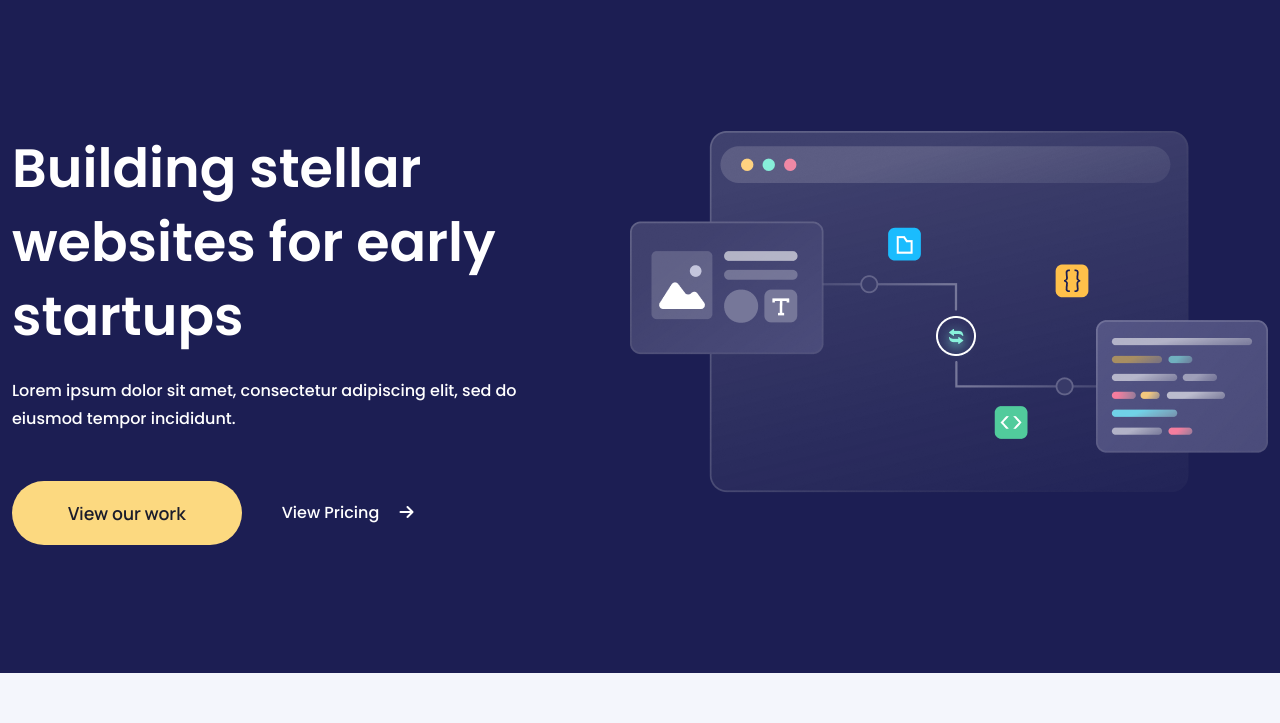
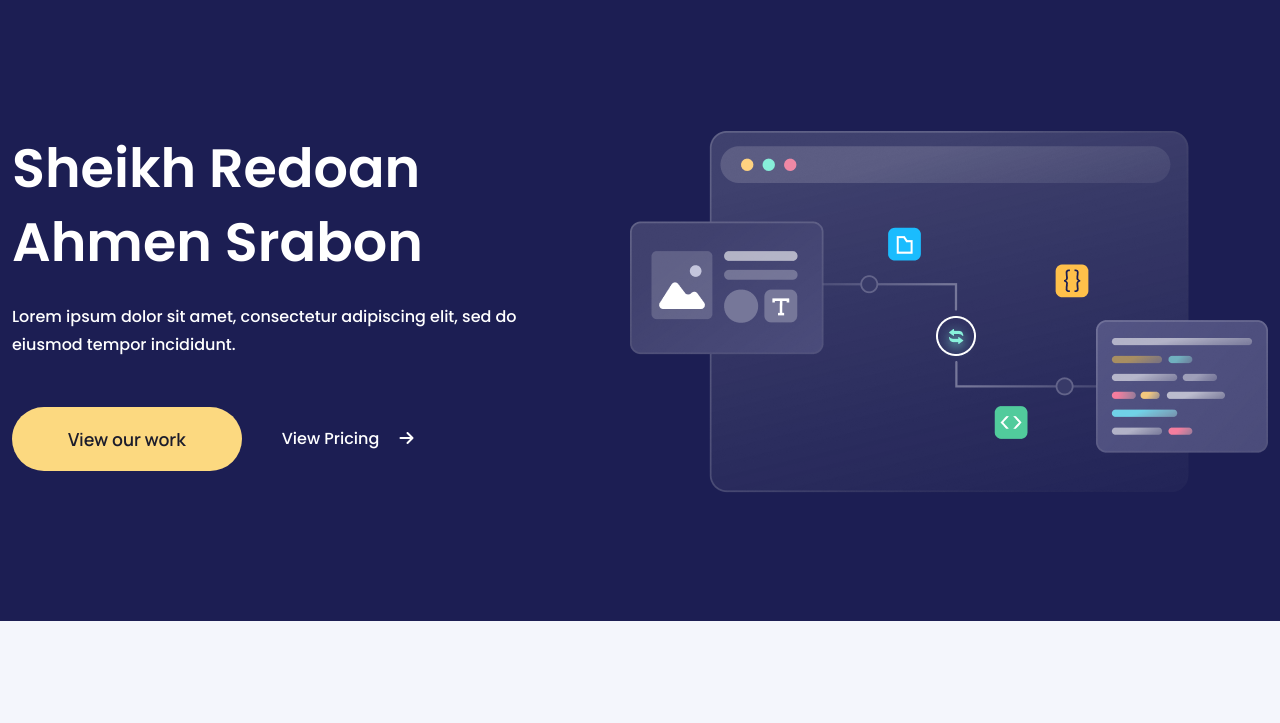
Before and after one commit to Sheikh-Redoan/Webflow-Agency-Design, a plain HTML site: page index.html in a window 1280 px wide. Shown: the part 77-800 px from the top of the page. Drawn offline with Linux system fonts and the light colour scheme.

Commit message:
Banner Heading change

```diff
--- a/index.html
+++ b/index.html
@@ -66,7 +66,7 @@
       <div class="container">
         <div class="row">
           <div class="col-lg-5">
-            <h1>Building stellar websites for early startups</h1>
+            <h1>Sheikh Redoan Ahmen Srabon</h1>
             <p>Lorem ipsum dolor sit amet, consectetur adipiscing elit, sed do eiusmod tempor incididunt.</p>
             <div class="buttons_banner">
               <a class="banner_btn" href="#">View our work</a>
```
